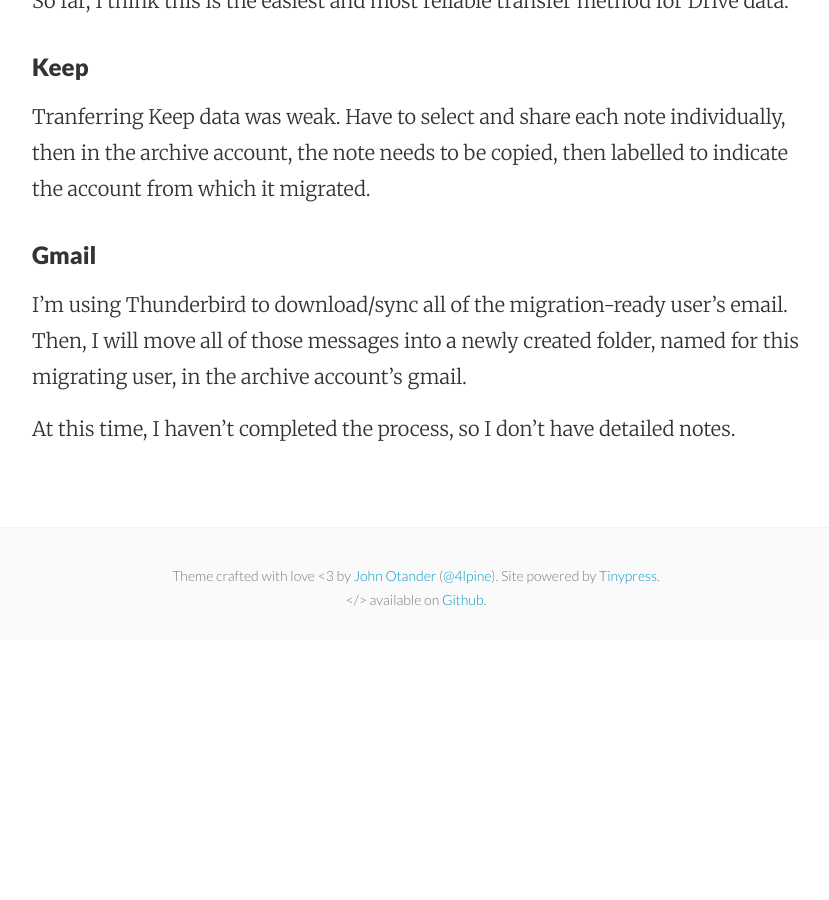
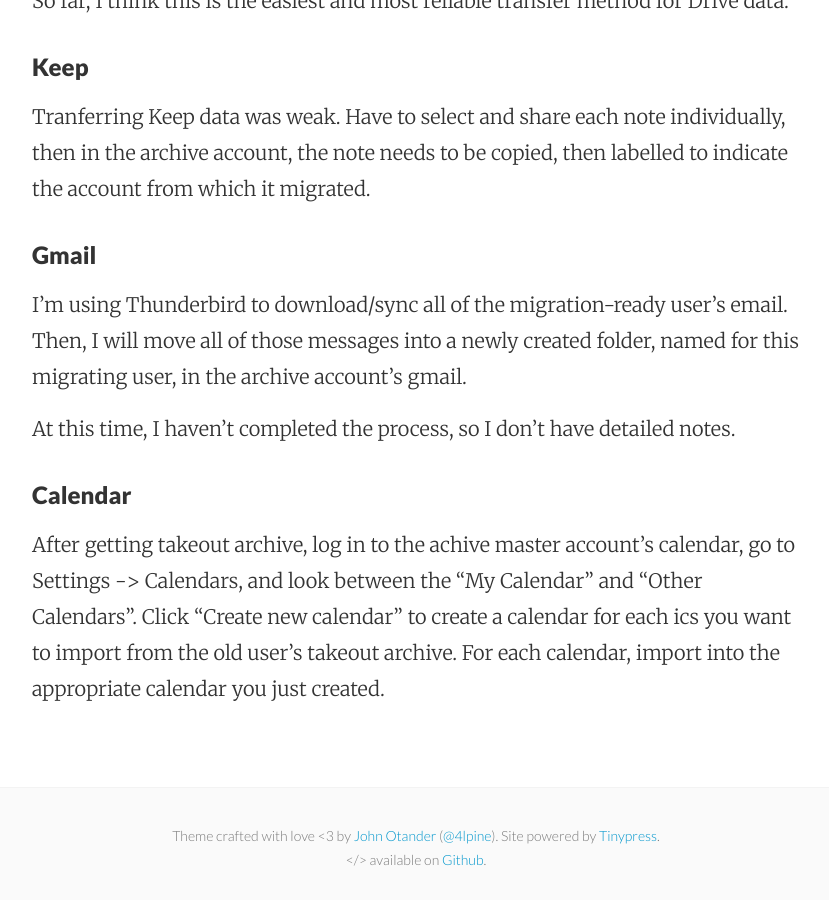
Before and after one commit to mattymaloney/mattymaloney.github.io, a Jekyll site: the page built from _posts/2016-02-29-migrating-google-apps-data.md, in a window 1280 px wide and 900 px high, scrolled down 1948 px. Shown: the whole window, without its empty margins (224-1053 px from the left). Built offline with Jekyll 4.4.1, drawn with Linux system fonts in a browser that asks for light colours; before the commit the page ends 2588 px from its top, so only the background shows below that.

Commit message:
Updated 2016-02-29-migrating-google-apps-data.md

```diff
--- a/_posts/2016-02-29-migrating-google-apps-data.md
+++ b/_posts/2016-02-29-migrating-google-apps-data.md
@@ -52,3 +52,7 @@ Tranferring Keep data was weak. Have to select and share each note individually,
 I'm using Thunderbird to download/sync all of the migration-ready user's email. Then, I will move all of those messages into a newly created folder, named for this migrating user, in the archive account's gmail.
 
 At this time, I haven't completed the process, so I don't have detailed notes.
+
+### Calendar
+
+After getting takeout archive, log in to the achive master account's calendar, go to Settings -> Calendars, and look between the "My Calendar" and "Other Calendars". Click "Create new calendar" to create a calendar for each ics you want to import from the old user's takeout archive. For each calendar, import into the appropriate calendar you just created.
```
